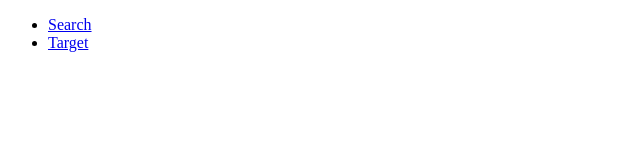
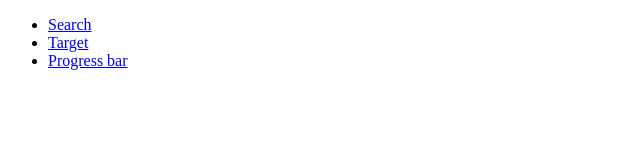
Before and after one commit to marsun02/assignments, a plain HTML site: page Assignment2/index.html in a window 1280 px wide. Shown: the whole page, without its empty margins (0-640 px from the left). Drawn offline with Linux system fonts and the light colour scheme.

Commit message:
liten fix

```diff
--- a/Assignment2/index.html
+++ b/Assignment2/index.html
@@ -10,6 +10,7 @@
     <ul>
         <li><a href="search/">Search</a></li>
         <li><a href="target/">Target</a></li>
+        <li><a href="progress_bar/progress_bar.html">Progress bar</a></li>
     </ul>
 
 
```
